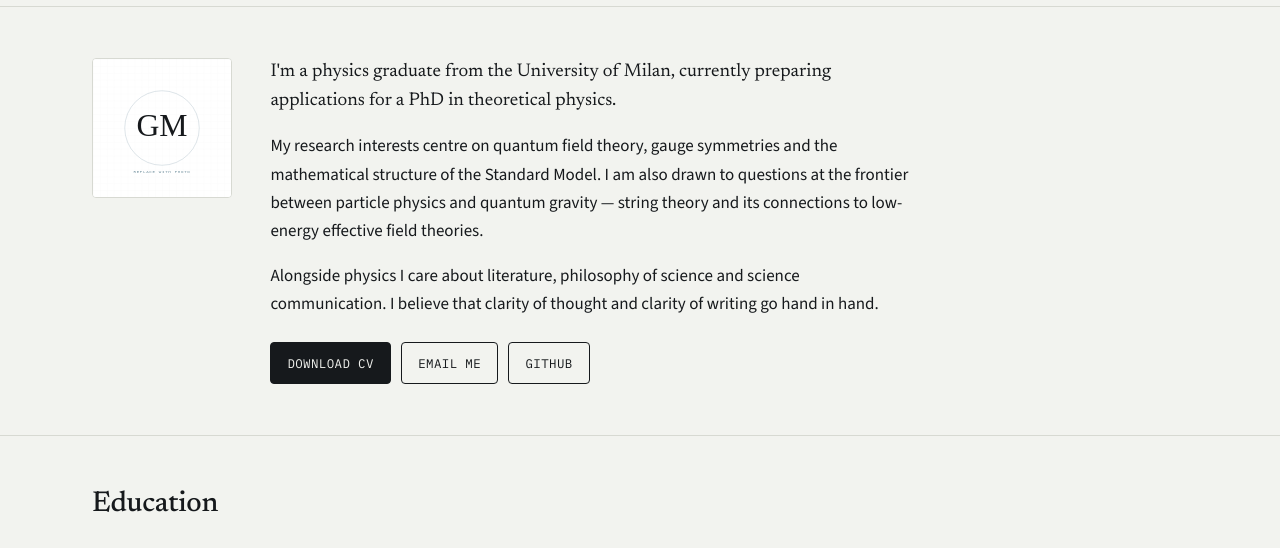
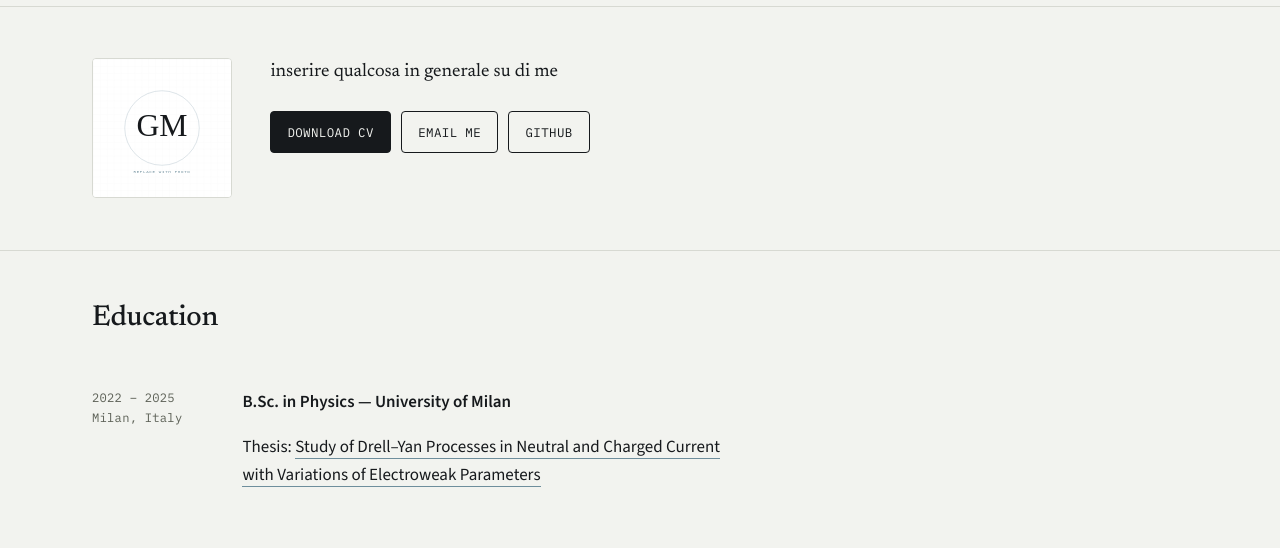
Before and after one commit to GiovanniMaglio/My-Site, a plain HTML site: page about.html in a window 1280 px wide. Shown: the part 193-741 px from the top of the page. Drawn offline with nearby package versions, Linux system fonts and the light colour scheme.

Commit message:
Revise personal introduction in about.html
Updated personal introduction section with placeholder text.

```diff
--- a/about.html
+++ b/about.html
@@ -44,9 +44,7 @@
           <img src="assets/avatar-placeholder.svg" alt="Portrait of Giovanni Maglio">
         </div>
         <div class="prose">
-          <p class="lede">I'm a physics graduate from the University of Milan, currently preparing applications for a PhD in theoretical physics.</p>
-          <p>My research interests centre on quantum field theory, gauge symmetries and the mathematical structure of the Standard Model. I am also drawn to questions at the frontier between particle physics and quantum gravity — string theory and its connections to low-energy effective field theories.</p>
-          <p>Alongside physics I care about literature, philosophy of science and science communication. I believe that clarity of thought and clarity of writing go hand in hand.</p>
+          <p class="lede">inserire qualcosa in generale su di me</p>
           <div style="margin-top:1.5rem; display:flex; gap:.65rem; flex-wrap:wrap;">
             <a class="btn btn-solid" href="assets/cv.pdf">Download CV</a>
             <a class="btn btn-ghost" href="mailto:giovanni.maglio@studenti.unimi.it">Email me</a>
```
